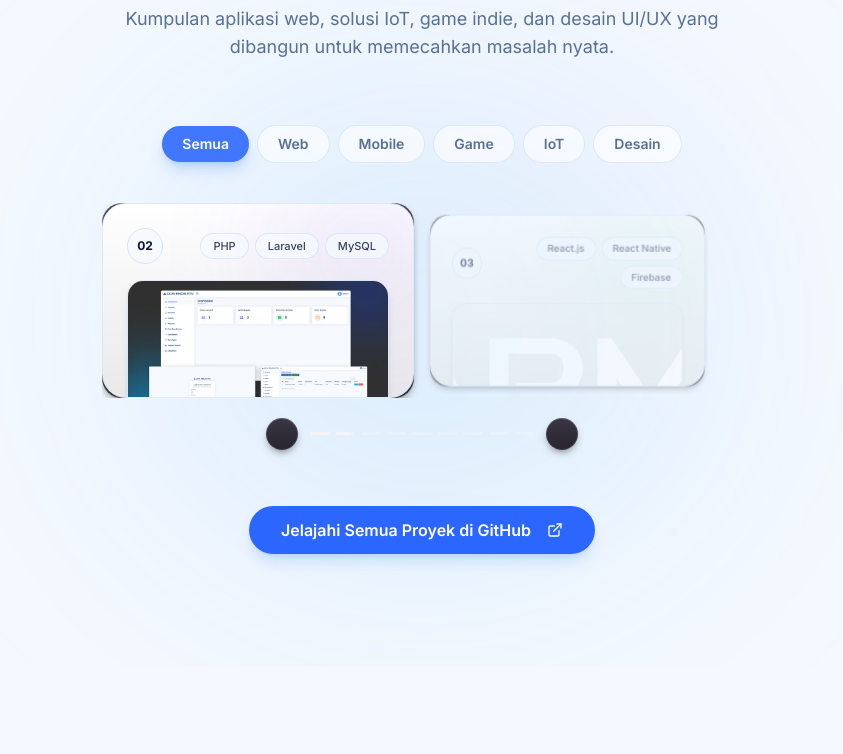
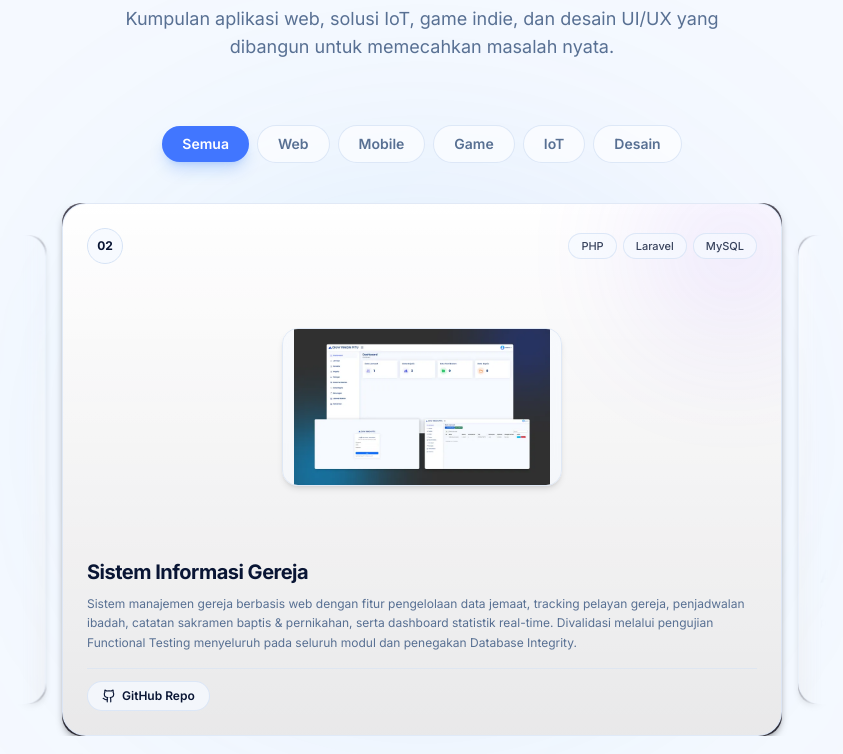
Before and after one commit to YedijaAdyaVesaka/Portofolio_YedijaAdyaVesaka, a Next.js app: page / in a window 1280 px wide. Shown: the part 7200-7954 px from the top of the page, without its empty margins (218-1061 px from the left). Built offline with nearby package versions, Linux system fonts and the light colour scheme; some icons are missing.

Commit message:
fix: show complete project per carousel slide

```diff
--- a/src/components/sections/home/portfolio-preview.tsx
+++ b/src/components/sections/home/portfolio-preview.tsx
@@ -58,17 +58,17 @@ export function PortfolioPreview() {
       {/* Middle Illustration / Mockup Card Art */}
       <div className="relative z-10 my-auto flex items-center justify-center py-4">
         {project.image ? (
-          <div className="relative flex aspect-video w-full max-w-[280px] overflow-hidden rounded-2xl border border-border/70 dark:border-white/15 shadow-md backdrop-blur-md transition-transform duration-500 group-hover:scale-105">
+          <div className="relative flex aspect-video w-full max-w-[220px] overflow-hidden rounded-2xl border border-border/70 dark:border-white/15 shadow-md backdrop-blur-md transition-transform duration-500 group-hover:scale-105 sm:max-w-[280px]">
             <Image
               src={project.image}
               alt={project.title}
               fill
               sizes="(max-width: 768px) 280px, 280px"
-              className="object-cover"
+              className="bg-background/50 object-contain"
             />
           </div>
         ) : (
-          <div className="relative flex aspect-video w-full max-w-[260px] flex-col items-center justify-center overflow-hidden rounded-2xl border border-border/70 bg-gradient-to-br from-background/90 via-muted/60 to-background/90 dark:border-white/10 dark:from-zinc-800/80 dark:via-zinc-900/90 dark:to-zinc-950 p-4 shadow-md backdrop-blur-md transition-transform duration-500 group-hover:scale-105">
+          <div className="relative flex aspect-video w-full max-w-[220px] flex-col items-center justify-center overflow-hidden rounded-2xl border border-border/70 bg-gradient-to-br from-background/90 via-muted/60 to-background/90 dark:border-white/10 dark:from-zinc-800/80 dark:via-zinc-900/90 dark:to-zinc-950 p-4 shadow-md backdrop-blur-md transition-transform duration-500 group-hover:scale-105 sm:max-w-[260px]">
             {/* Window Header Dots */}
             <div className="absolute left-3 top-3 flex gap-1.5">
               <span className="h-2 w-2 rounded-full bg-red-500/70" />
@@ -95,7 +95,7 @@ export function PortfolioPreview() {
         <h3 className="text-xl font-bold tracking-tight text-foreground dark:text-white transition-colors group-hover:text-blue-600 dark:group-hover:text-sky-400">
           {t(`project.${project.slug}.title`)}
         </h3>
-        <p className="mt-2 text-xs leading-relaxed text-muted-foreground dark:text-zinc-400 line-clamp-2 sm:line-clamp-3">
+        <p className="mt-2 text-xs leading-relaxed text-muted-foreground dark:text-zinc-400">
           {t(`project.${project.slug}.desc`)}
         </p>
 
@@ -183,13 +183,14 @@ export function PortfolioPreview() {
           </div>
         </Reveal>
 
-        {/* React Bits Carousel: show three projects in one view */}
+        {/* React Bits Carousel: show one complete project in each slide */}
         <div className="w-full max-w-4xl mx-auto py-2">
           <Carousel
             key={activeCategory}
             items={projectSlides}
-            baseWidth={640}
-            aspectRatio={1.6}
+            baseWidth={720}
+            aspectRatio={1.35}
+            mobileAspectRatio={0.75}
             effect="scale"
             indicator="bars"
             frame={false}
@@ -199,9 +200,9 @@ export function PortfolioPreview() {
             autoplayDelay={4000}
             pauseOnHover
             theme="dark"
-            peek={64}
+            peek={0}
             radius={20}
-            itemsPerView={3}
+            itemsPerView={1}
             className="mx-auto"
           />
         </div>
--- a/src/components/ui/carousel.d.ts
+++ b/src/components/ui/carousel.d.ts
@@ -13,6 +13,7 @@ export interface CarouselProps {
   items?: (React.ReactNode | CarouselItem)[];
   baseWidth?: number | string;
   aspectRatio?: number;
+  mobileAspectRatio?: number;
   peek?: number;
   gap?: number;
   radius?: number;
--- a/src/components/ui/carousel.jsx
+++ b/src/components/ui/carousel.jsx
@@ -194,6 +194,7 @@ export default function Carousel({
   items = DEFAULT_ITEMS,
   baseWidth = 300,
   aspectRatio = 1.25,
+  mobileAspectRatio,
   peek = 0,
   gap = 16,
   radius = 12,
@@ -229,6 +230,7 @@ export default function Carousel({
   const onChangeRef = useRef(onChange);
   onChangeRef.current = onChange;
   const ratio = clamp(aspectRatio, 0.3, 4);
+  const mobileRatio = clamp(mobileAspectRatio ?? ratio, 0.3, 4);
   const maxWidth =
     typeof baseWidth === 'number' && round && frame ? 20 + (baseWidth - 20) * Math.min(1, 1 / ratio) : baseWidth;
   const [width, setWidth] = useState(typeof maxWidth === 'number' ? maxWidth - (frame ? 20 : 0) : 300);
@@ -247,7 +249,7 @@ export default function Carousel({
     : visibleItems > 1
       ? Math.max(40, (slot - Math.max(0, gap) * (visibleItems - 1)) / visibleItems)
       : slot;
-  const cardHeight = round ? diameter : cardWidth / ratio;
+  const cardHeight = round ? diameter : cardWidth / (width < 640 ? mobileRatio : ratio);
   const clipped = !frame && !stacked;
   const bleed = clipped && visibleItems === 1 ? Math.round(Math.min(48, cardWidth * 0.12)) : 0;
   const inset = visibleItems > 1 ? 0 : bleed + (width - cardWidth) / 2;
```
